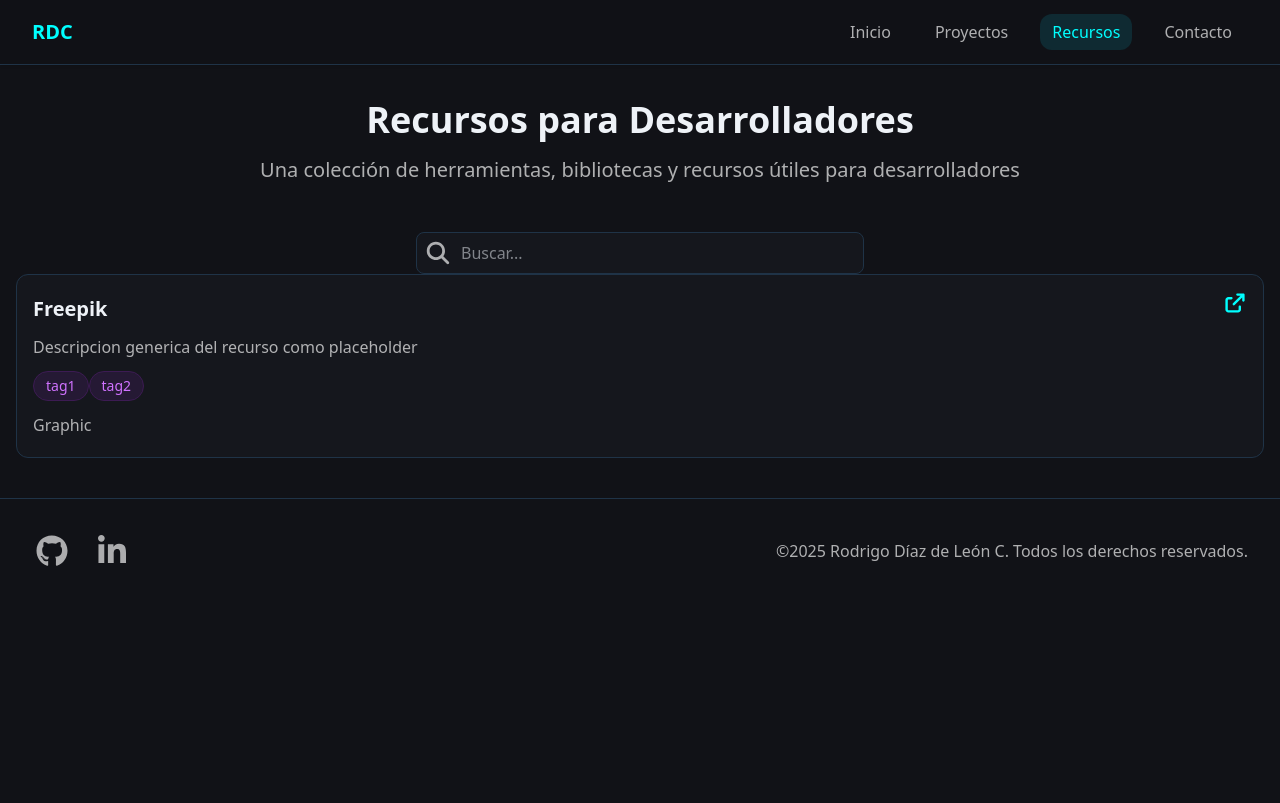
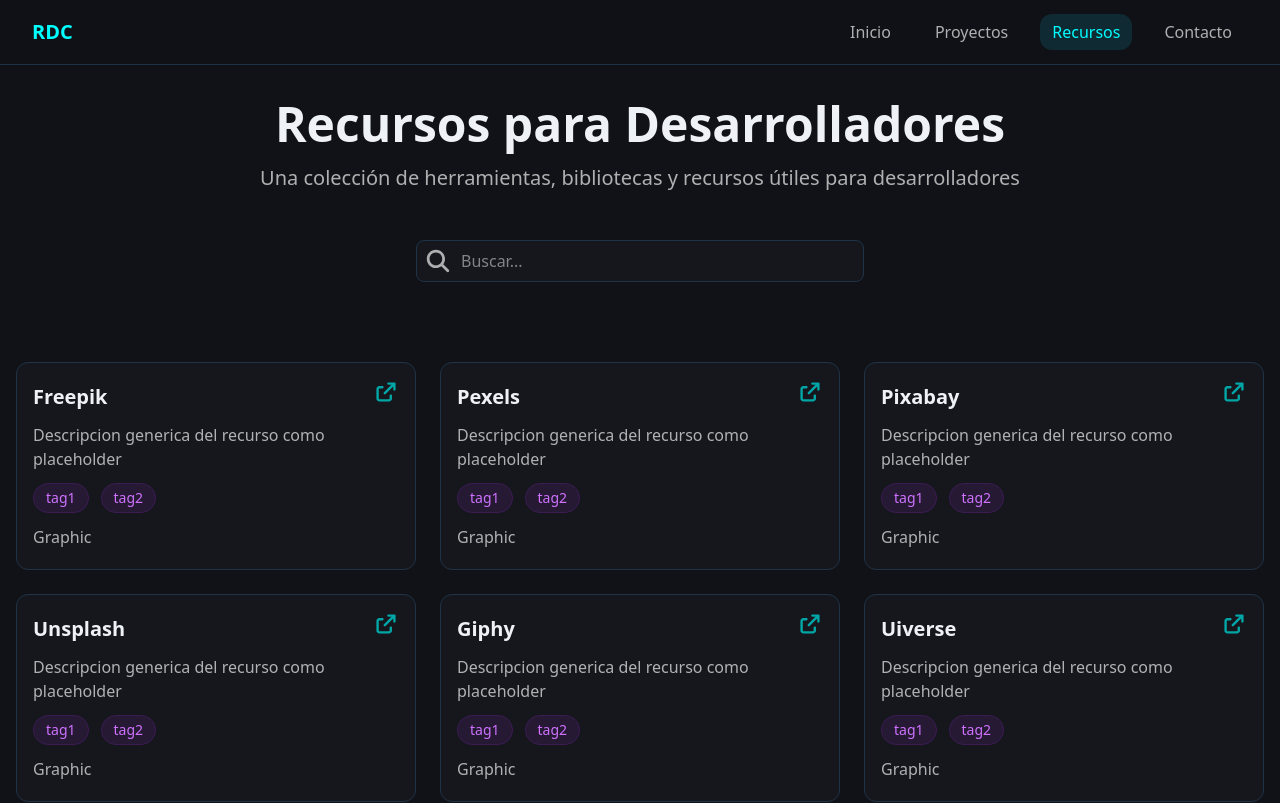
Before and after one commit to RoyDCC/RoyDCC.github.io, a Vue app: page /resources in a window 1280 px wide. Shown: the top 803 px of the page. Built offline with nearby package versions, Linux system fonts and the light colour scheme.

Commit message:
finished non functional resources page

```diff
--- a/src/shared/constants/resources.ts
+++ b/src/shared/constants/resources.ts
@@ -287,13 +287,6 @@
     category: "others",
   },
   {
-    pageLink: "https://www.cssmatic.com/",
-    description: "Descripcion generica del recurso como placeholder",
-    tags: ['tag1', 'tag2'],
-    pageName: "CssMatic",
-    category: "others",
-  },
-  {
     pageLink: "https://bennettfeely.com/clippy/",
     description: "Descripcion generica del recurso como placeholder",
     tags: ['tag1', 'tag2'],
--- a/src/style.css
+++ b/src/style.css
@@ -102,6 +102,6 @@
   margin-inline: auto;
 }
 .container-xl {
-  max-width: 1280px;
+  max-width: 1250px;
   margin-inline: auto;
 }
--- a/src/ui/contact/pages/ContactPage.vue
+++ b/src/ui/contact/pages/ContactPage.vue
@@ -1,7 +1,7 @@
 <template>
   <section class="text-center container-lg px-4 py-10 mt-15">
     <div class="contact-text-container">
-      <h1 class="text-4xl text-white font-bold">Contacto</h1>
+      <h1 class="text-5xl text-white font-bold">Contacto</h1>
       <p class="text-desc text-xl mt-3">
         ¿Tienes algún proyecto en mente o quieres colaborar?<br />¡Me encantaría
         escuchar de ti!
--- a/src/ui/resources/components/ResourceCard.vue
+++ b/src/ui/resources/components/ResourceCard.vue
@@ -1,10 +1,16 @@
 <template>
-  <div class="glass-border-full rounded-xl bg-soft-blue p-4 py-5 relative flex flex-col gap-3 justify-between">
-    <a :href="resource.pageLink" class="block absolute top-4 right-4 w-6 h-6"><img :src="externalLink" alt="Visit" class="w-full" /></a>
+  <div
+    class="p-4 py-5 w-1/4 max-w-[450px] min-w-[280px]
+    glass-border-full rounded-xl bg-soft-blue
+    flex flex-col flex-grow relative gap-3 justify-between"
+  >
+    <a :href="resource.pageLink" target="_blank" class="external-link w-6 h-6 absolute">
+      <img :src="externalLink" alt="Visit" class="w-full" />
+    </a>
 
     <h1 class="text-white text-xl font-semibold">{{ resource.pageName }}</h1>
     <p class="text-desc">{{ resource.description }}</p>
-    <ul class="flex flex-wrap text-sm">
+    <ul class="flex flex-wrap text-sm gap-3">
       <li
         v-for="t in resource.tags"
         class="bg-purple text-purple border-purple font-light rounded-full p-1 px-3"
@@ -22,4 +28,16 @@
 const props = defineProps<{ resource: Resource }>();
 </script>
 
-<style scoped></style>
+<style scoped>
+.external-link {
+  top: 17px;
+  right: 17px;
+  transition: 100ms;
+  filter: brightness(65%);
+}
+.external-link:hover {
+  top: 14px;
+  right: 14px;
+  filter: brightness(85%);
+}
+</style>
--- a/src/ui/resources/pages/ResourcesPage.vue
+++ b/src/ui/resources/pages/ResourcesPage.vue
@@ -1,7 +1,7 @@
 <template>
   <section class="px-4 py-10 mt-15">
     <div class="resources-desc-container">
-      <h1 class="text-4xl font-bold text-center">
+      <h1 class="text-5xl font-bold text-center">
         Recursos para Desarrolladores
       </h1>
       <p class="text-xl text-desc mt-4 text-center">
@@ -24,9 +24,10 @@
         />
       </div>
 
-      <div class="resources-list">
-        <!-- <ResourceCard v-for="r in resources" :resource="r" /> -->
-         <ResourceCard :resource="resources[0]" />
+      <div
+        class="resources-list container-xl flex flex-wrap gap-6 justify-around py-20"
+      >
+        <ResourceCard v-for="r in resources" :resource="r" />
       </div>
     </article>
   </section>
@@ -40,6 +41,6 @@
 
 <style scoped>
 input:focus {
-  outline: .1px solid var(--custom-text-cian);
+  outline: 0.1px solid var(--custom-text-cian);
 }
 </style>
```
